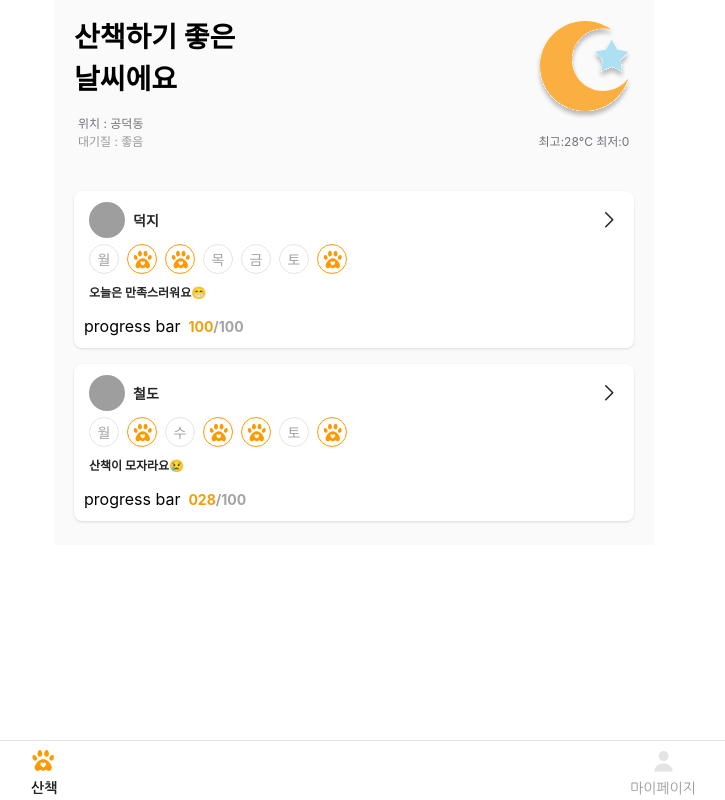
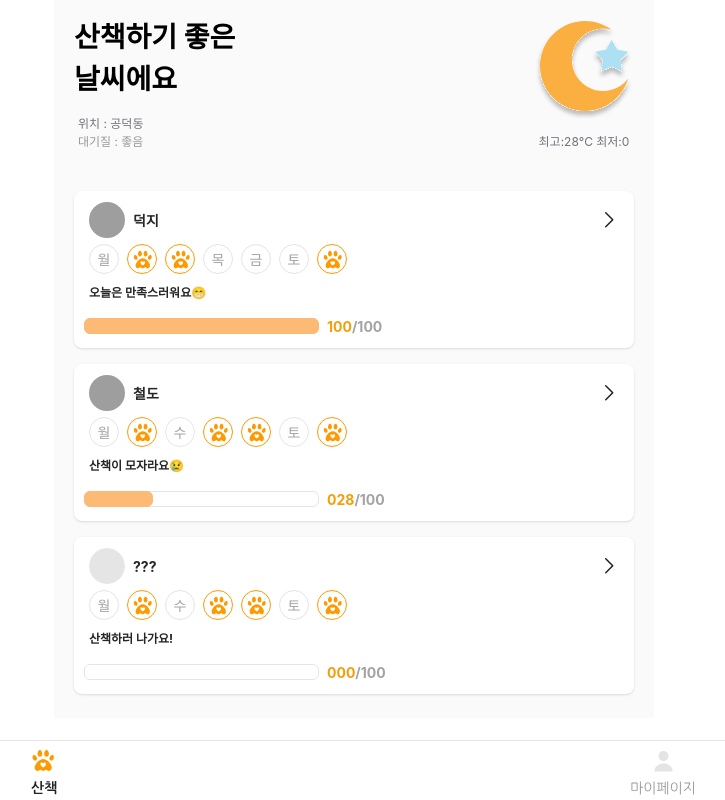
Before and after one commit to dangdangwalk/dangdang-walk, a React (Create React App) app in the folder frontend/: page / in a window 1280 px wide. Shown: the whole page, without its empty margins (286-1011 px from the left). Built offline with nearby package versions, Linux system fonts and the light colour scheme; no server answers; grey boxes are pictures that could not be loaded.

Commit message:
css: add progress bar

```diff
--- a/frontend/src/components/home/DogCard.tsx
+++ b/frontend/src/components/home/DogCard.tsx
@@ -5,6 +5,7 @@ import Ic from '@/assets/icons/ic.svg';
 import Avatar from '@/components/common/Avatar';
 import WalkIcon from '@/components/home/WalkIcon';
 import DayIcon from '@/components/home/DayIcon';
+import Progressbar from '@/components/home/Progressbar';
 
 interface DogStatistic extends Dog {
     recommendedDailyWalkAmount: number;
@@ -39,8 +40,8 @@ export default function DogCard({ dog }: DogCardProps) {
                           ? '오늘은 만족스러워요😁'
                           : '산책이 모자라요😢'}
                 </div>
-                <div className="flex gap-2 justify-start">
-                    <span>progress bar</span>
+                <div className="flex gap-2 justify-start items-center">
+                    <Progressbar percentage={(dog.dailyWalkAmount / dog.recommendedDailyWalkAmount) * 100} />
                     <span>
                         <span className="text-amber-500 text-sm font-bold leading-[21px]">
                             {walkPercentFormat(dog.dailyWalkAmount / dog.recommendedDailyWalkAmount)}
--- a/frontend/src/components/home/DogCardList.tsx
+++ b/frontend/src/components/home/DogCardList.tsx
@@ -17,6 +17,14 @@ const dogs = [
         dailyWalkAmount: 3600, //하루 산책량
         weeklyWalks: [0, 1, 0, 1, 1, 0, 1], // 한 주간 산책 체크
     },
+    {
+        id: 3, // 강아지 id
+        name: '', //강아지 이름
+        photoUrl: '', // 강아지 사진
+        recommendedDailyWalkAmount: 12600, //하루 권장 산책량,
+        dailyWalkAmount: 0, //하루 산책량
+        weeklyWalks: [0, 1, 0, 1, 1, 0, 1], // 한 주간 산책 체크
+    },
 ];
 export default function DogCardList() {
     return (
--- /dev/null
+++ b/frontend/src/components/home/Progressbar.tsx
@@ -0,0 +1,11 @@
+export default function Progressbar({ percentage }: { percentage: number }) {
+    console.log(percentage);
+    return (
+        <div className="relative w-[235px] h-4 rounded-md border border-neutral-200">
+            <div
+                className="absolute left-[-1px] top-[-1px] h-4 border-orange-300 border  bg-orange-300  rounded-md"
+                style={percentage ? { width: `calc(${percentage > 100 ? 100 : percentage}% + 2px)` } : { border: 0 }}
+            ></div>
+        </div>
+    );
+}
```
